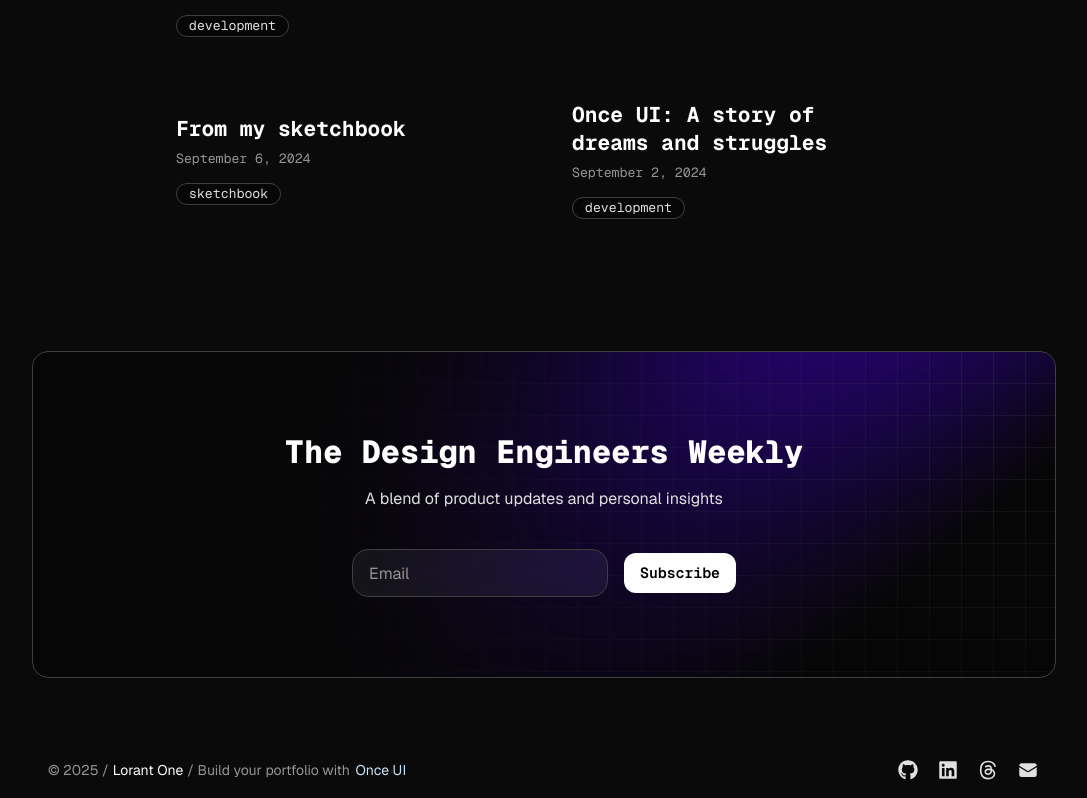
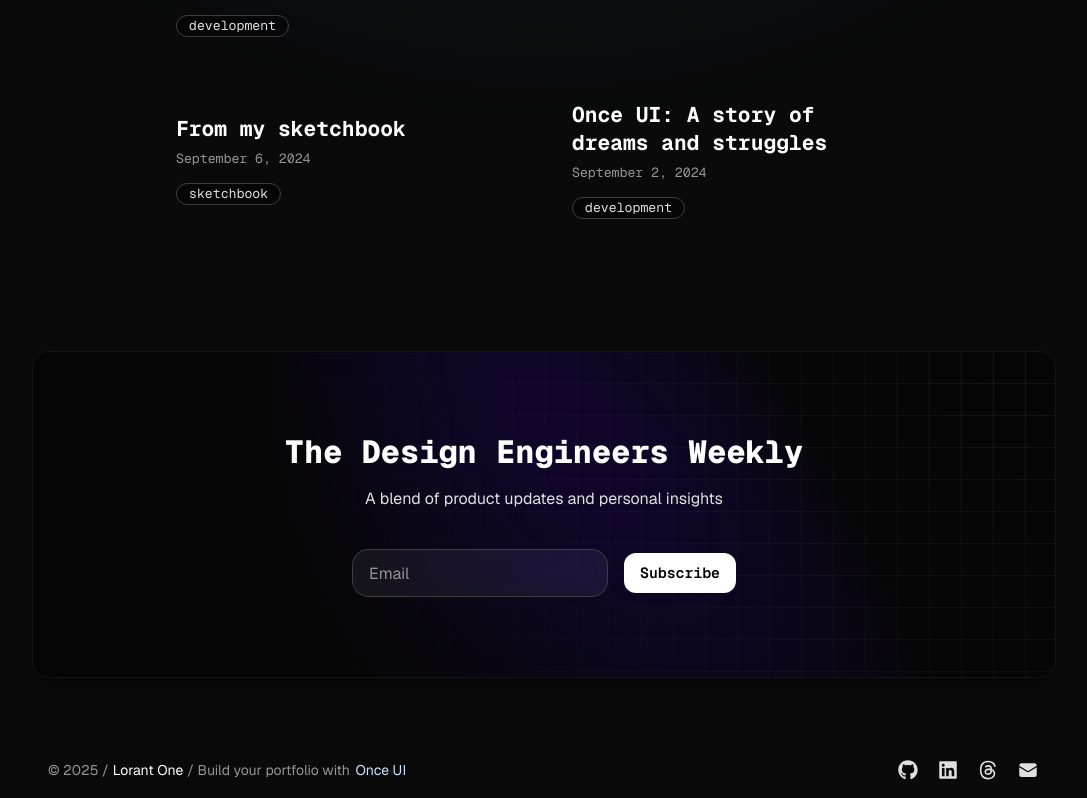
Before and after one commit to lorant-one/portfolio-2024, a Next.js app: page /blog in a window 1280 px wide. Shown: the part 673-1471 px from the top of the page, without its empty margins (96-1183 px from the left). Built offline with nearby package versions, Linux system fonts and the light colour scheme.

Commit message:
minor fixes

```diff
--- a/src/app/blog/posts/letter-animation-hover-effect.mdx
+++ b/src/app/blog/posts/letter-animation-hover-effect.mdx
@@ -50,7 +50,7 @@ function LetterFxHover() {
                 className={styles.gridItem}/>
             <Flex className={styles.details}
                 position="absolute" fillWidth fillHeight zIndex={1}
-                direction="column" justifyContent="flex-end" alignItems="center" gap="8"
+                direction="column" vertical="flex-end" horizontal="center" gap="8"
                 textVariant="label-default-s" paddingBottom="32" paddingX="24">
                 <LetterFx
                     trigger="custom"
--- a/src/app/not-found.tsx
+++ b/src/app/not-found.tsx
@@ -4,7 +4,7 @@ export default function NotFound() {
     return (
         <Flex
             as="section"
-            direction="column" alignItems="center">
+            direction="column" vertical="center">
             <Text
                 marginBottom="s"
                 variant="display-strong-xl">
--- a/src/app/resources/config.js
+++ b/src/app/resources/config.js
@@ -30,19 +30,19 @@ const style = {
 
 const effects = {
     mask: {
-        cursor: true,
-        x: 0,
+        cursor: false,
+        x: 50,
         y: 0,
-        radius: 75
+        radius: 100
     },
     gradient: {
         display: true,
         x: 50,
-        y: 0,
+        y: -25,
         width: 100,
         height: 100,
         tilt: 0,
-        colorStart: 'brand-background-strong',
+        colorStart: 'accent-background-strong',
         colorEnd: 'static-transparent',
         opacity: 50
     },
@@ -77,11 +77,11 @@ const mailchimp = {
         },
         gradient: {
             display: true,
-            x: 100,
+            x: 0,
             y: 50,
             width: 100,
             height: 100,
-            tilt: -45,
+            tilt: 45,
             colorStart: 'accent-background-strong',
             colorEnd: 'static-transparent',
             opacity: 100
--- a/src/components/Mailchimp.tsx
+++ b/src/components/Mailchimp.tsx
@@ -60,7 +60,7 @@ export const Mailchimp = (
             position="relative"
             fillWidth padding="xl"  radius="l" marginBottom="m"
             horizontal="center" align="center"
-            background="surface" border="neutral-medium" >
+            background="surface" border="neutral-alpha-weak" shadow="xl">
             <Background
                 mask={{
                     cursor: mailchimp.effects.mask.cursor,
```
